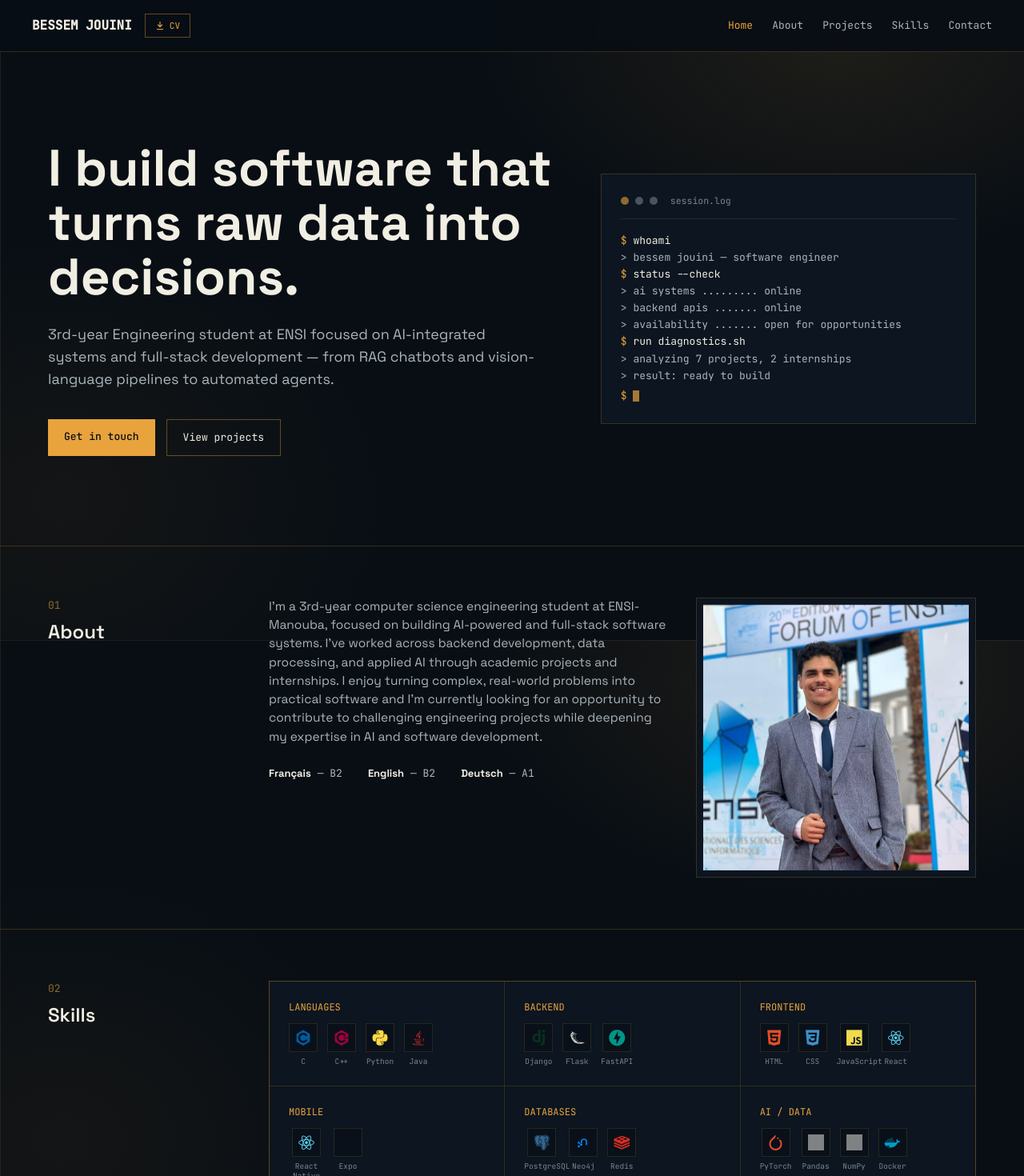
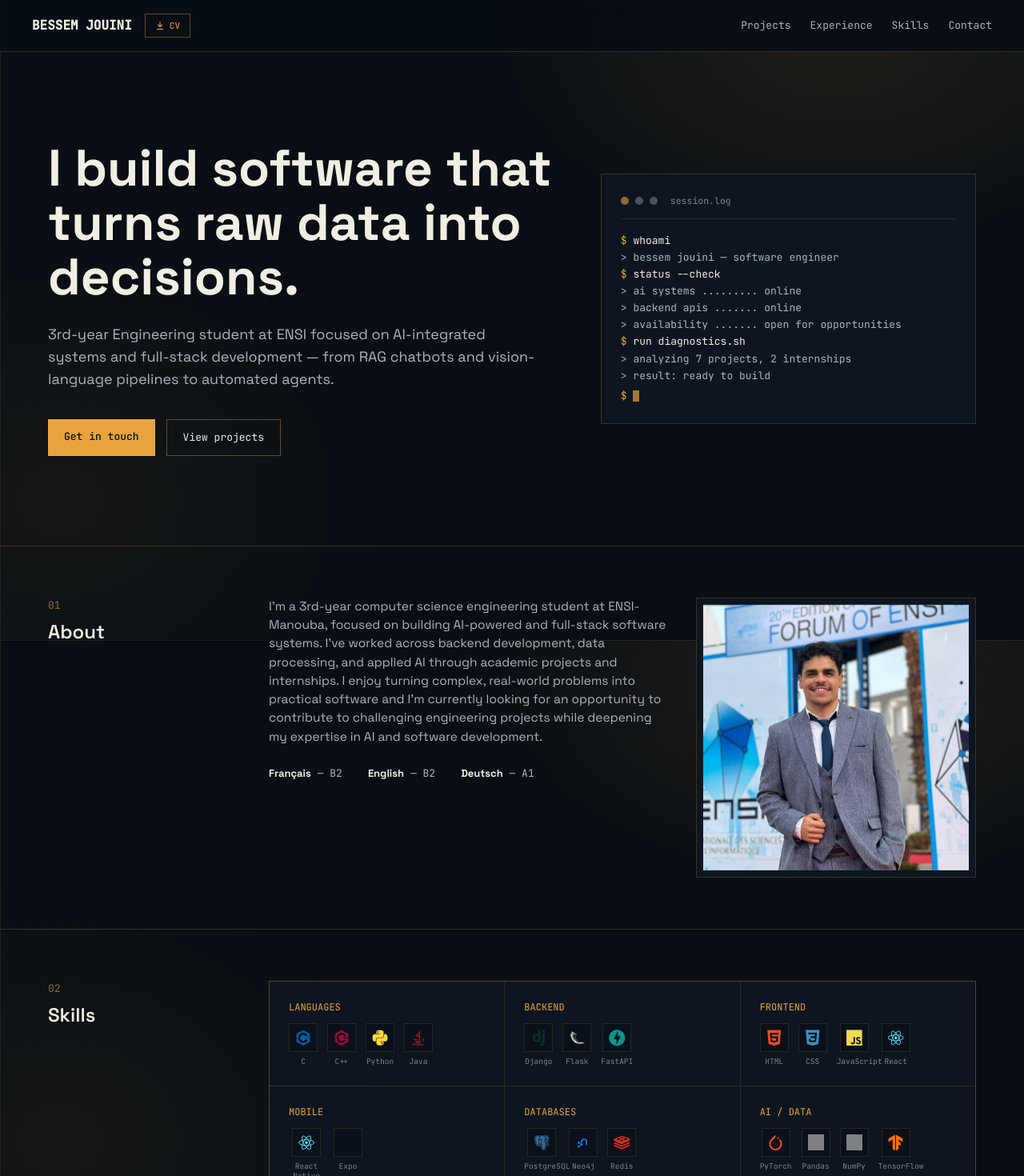
Before and after one commit to Bess012/Personal-portfolio-, a React (Vite) app: page / in a window 1280 px wide. Shown: the top 1470 px of the page at 80% size. Built offline with nearby package versions, Linux system fonts and the light colour scheme; grey boxes are pictures that could not be loaded.

Commit message:
added devops

```diff
--- a/src/App.jsx
+++ b/src/App.jsx
@@ -55,7 +55,14 @@ const skills = [
       { name: "PyTorch", icon: "devicon-pytorch-original colored" },
       { name: "Pandas", iconSrc: "https://cdn.simpleicons.org/pandas/150458" },
       { name: "NumPy", iconSrc: "https://cdn.simpleicons.org/numpy/013243" },
+      { name: "TensorFlow", icon: "devicon-tensorflow-original colored" },
+    ],
+  },
+  {
+    cat: "DEVOPS",
+    items: [
       { name: "Docker", icon: "devicon-docker-plain colored" },
+      { name: "CI/CD", icon: "devicon-githubactions-plain colored" },
     ],
   },
 ];
@@ -810,20 +817,19 @@ export default function App() {
               CV
             </a>
           </div>
-
-          {/* Desktop nav — all 5 sections, always visible from md up */}
-          <nav className="hidden md:flex gap-6 font-mono text-[13px] text-paperdim">
-            {navLinks.map((l) => (
-              <a
-                key={l.id}
-                href={`#${l.id}`}
-                className={`transition-colors ${
-                  activeSection === l.id ? "text-amber" : "hover:text-amber"
-                }`}
-              >
-                {l.label}
-              </a>
-            ))}
+          <nav className="flex gap-6 font-mono text-[13px] text-paperdim">
+            <a href="#projects" className="hover:text-amber">
+              Projects
+            </a>
+            <a href="#experience" className="hover:text-amber">
+              Experience
+            </a>
+            <a href="#skills" className="hover:text-amber">
+              Skills
+            </a>
+            <a href="#contact" className="hover:text-amber">
+              Contact
+            </a>
           </nav>
 
           {/* Mobile menu toggle — only exists below md */}
@@ -880,8 +886,8 @@ export default function App() {
         )}
       </header>
 
-      <section id="home" className="border-b border-amber/20">
-        <div className="max-w-[1240px] mx-auto px-6 lg:px-10 py-20 lg:py-28 grid lg:grid-cols-[1.15fr_0.85fr] gap-8 lg:gap-14 items-center">
+      <section className="border-b border-amber/20">
+        <div className="max-w-[1240px] mx-auto px-6 lg:px-10 py-20 lg:py-28 grid lg:grid-cols-[1.15fr_0.85fr] gap-14 items-center">
           <div>
             <h1 className="font-bold leading-[1.06] text-[clamp(36px,5vw,64px)]">
               I build software that turns raw data into decisions.
```
Also changed, not shown: 1 other file (tests, documents, lock files or other folders).
